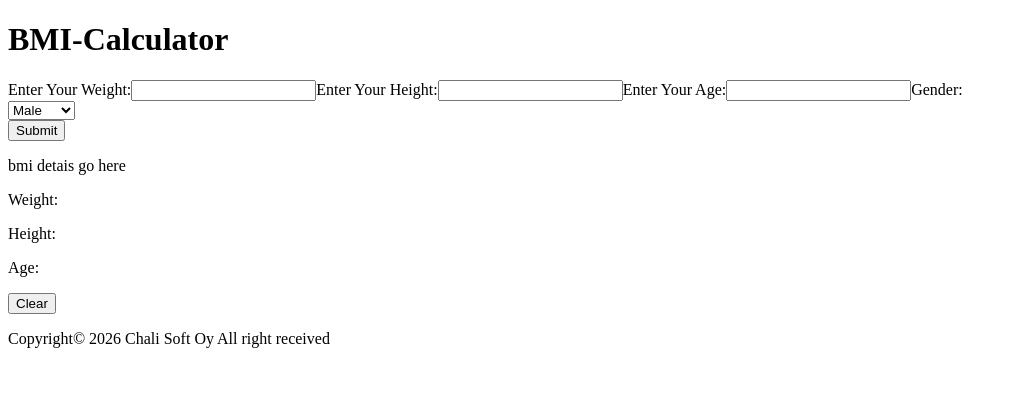
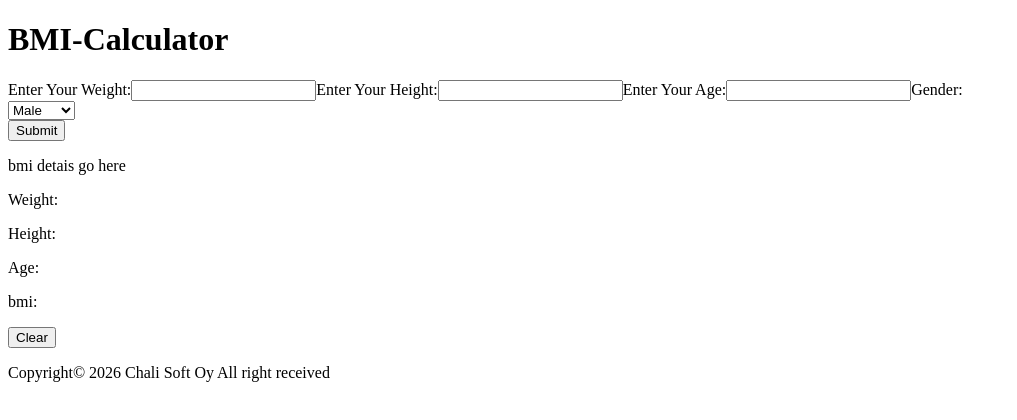
Before and after one commit to chaliJay/bmi-calculator, a React (Vite) app: page / in a window 1280 px wide. Shown: the top 420 px of the page, without its empty margins (0-1017 px from the left). Built offline with nearby package versions, Linux system fonts and the light colour scheme.

Commit message:
implement bmi calculation

```diff
--- a/src/App.jsx
+++ b/src/App.jsx
@@ -11,6 +11,9 @@ function App() {
                                   weight: "",
                                   age: "",
                                   gender: ""});
+
+  const[bmi, setBmi] = useState("");
+
   function onWeightChange(event){
     setFormData({...formData, weight:event.target.value})
   }
@@ -25,7 +28,11 @@ function onAgeChange(event){
 
   function clearHandler(){
     setFormData({height:"",weight:"", age:""})
+  }
 
+  function calculateBmi(event){
+    event.preventDefault();
+    setBmi(formData.weight/(formData.height*formData.height))
   }
 
 
@@ -38,11 +45,13 @@ return (
       formData = {formData}
       onWeightChange={onWeightChange}
       onHeightChange={onHeightChange}
-      onAgeChange={onAgeChange}>
+      onAgeChange={onAgeChange}
+      calculateBmi = {calculateBmi}>
     </BmiForm>
 
     <BmiPreview
-      bmiFormData = {formData}>
+      bmiFormData = {formData}
+      bmi = {bmi}>
     </BmiPreview>
 
     <ClearButton
--- a/src/Component/BmiForm.jsx
+++ b/src/Component/BmiForm.jsx
@@ -1,6 +1,6 @@
-function BmiForm({formData, onWeightChange, onHeightChange, onAgeChange}){
+function BmiForm({formData, onWeightChange, onHeightChange, onAgeChange, calculateBmi}){
     return(
-        <form>
+        <form onSubmit={calculateBmi}>
             <label>Enter Your Weight:
                 <input  type = "text"
                         value={formData.weight}
@@ -28,7 +28,7 @@ function BmiForm({formData, onWeightChange, onHeightChange, onAgeChange}){
                 </div>
             </label>
 
-            <button>Submit</button>
+            <button type="submit">Submit</button>
         </form>
 
     );
--- a/src/Component/BmiPreview.jsx
+++ b/src/Component/BmiPreview.jsx
@@ -1,15 +1,14 @@
-function BmiPreview({bmiFormData}){
+function BmiPreview({bmiFormData, bmi}){
+
     return(
         <>
             <p>bmi detais go here</p>
             <p>Weight: {bmiFormData.weight}</p>
             <p>Height: {bmiFormData.height}</p>
             <p>Age: {bmiFormData.age}</p>
+            <p>bmi: {bmi}</p>
         </>
-
-    );
-
-
-};
+        );
+    };
 
 export default BmiPreview;
```
Lines whose indentation alone changed are shown as unchanged.
